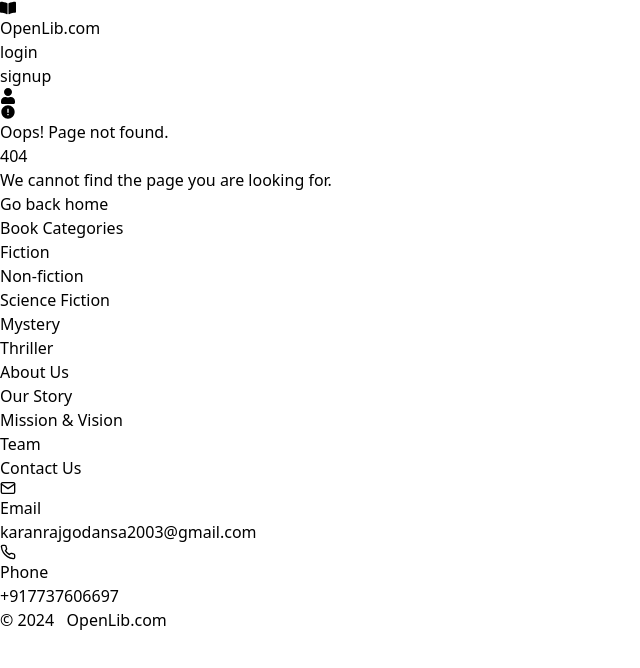
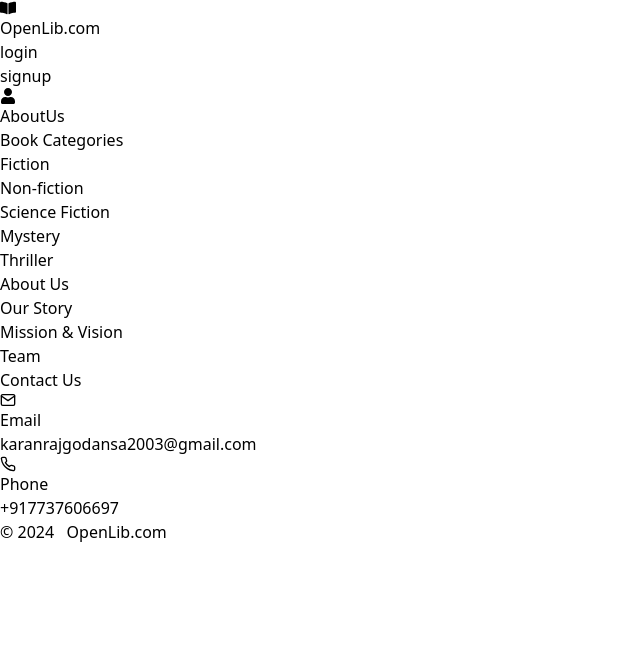
Before and after one commit to ANANDSYADAV/Library-Management-System, a React (Vite) app in the folder Client/: page /aboutus in a window 1280 px wide. Shown: the top 668 px of the page, without its empty margins (0-640 px from the left). Built offline with nearby package versions, Linux system fonts and the light colour scheme.

Commit message:
Added Routes

```diff
--- a/Client/src/App.jsx
+++ b/Client/src/App.jsx
@@ -4,9 +4,12 @@
 import UserDetail from "./pages/UserDetail"
 import Header from "./components/Header"
 import Home from "./pages/Home"
+import Error from "./pages/Error"
+import Login from "./pages/Login"
+import Signup from "./pages/Signup"
+import AboutUs from "./pages/AboutUs"
 
 import { BrowserRouter, Routes, Route } from 'react-router-dom'
-import Error from "./pages/Error"
 
 function App() {
 
@@ -14,14 +17,16 @@
     <>
       <BrowserRouter>
         <Header />
-        {/* <Routes>
-          <Route path="/" element={<Home />} errorElement={}>
-            <Route path="blogs" element={<Blogs />} />
-            <Route path="contact" element={<Contact />} />
-            <Route path="*" element={<NoPage />} />
-          </Route>
-        </Routes> */}
-        <Error />
+        <Routes>
+          <Route path="/" element={<Home />} />
+            <Route path="/login" element={<Login />} />
+            <Route path="/signup" element={<Signup />} />
+            <Route path="/book/:bookid" element={<BookDetail />} />
+            <Route path="/user/:userid" element={<UserDetail />} />
+            <Route path="/author/:authorid" element={<AuthorDetail />} />
+            <Route path="/aboutus" element={<AboutUs />} />
+            <Route path="/*" element={<Error />} />
+        </Routes>
         <Footer />
       </BrowserRouter>
     </>
--- a/Client/src/components/Header.jsx
+++ b/Client/src/components/Header.jsx
@@ -1,19 +1,28 @@
 import { FaBookOpen } from "react-icons/fa";
 import { FaUser } from "react-icons/fa";
+import { Link } from "react-router-dom";
 
 function Header() {
     return (
         <nav className='h-[80px] w-full py-3 px-10 flex bg-amber-300 items-center'>
+            <Link to='/'>
                 <div className='flex gap-1 items-center hover:cursor-pointer'>
                     <div className='text-gray-700 text-4xl'><FaBookOpen /></div>
                     <div className='text-3xl font-semibold font-mono'>OpenLib.com</div>
                 </div>
+            </Link>
             <div className="flex gap-10 items-center absolute right-10 font-semibold font-serif text-2xl">
+                <Link to='/login'>
                     <div className="font-semibold font-serif hover:text-teal-400 cursor-pointer">login</div>
+                </Link>
+                <Link to='/signup'>
                     <div className=" flex bg-neutral-700 h-10 w-[100px] text-white justify-center items-center rounded-lg hover:text-teal-400 cursor-pointer">signup</div>
+                </Link>
+                <Link to='/user/1'>
                     <div className="bg-red-500 h-10 w-10 flex justify-center items-center rounded-full cursor-pointer">
                         <FaUser />
                     </div>
+                </Link>
             </div>
         </nav>
     )
--- /dev/null
+++ b/Client/src/pages/AboutUs.jsx
@@ -0,0 +1,9 @@
+import React from 'react'
+
+function AboutUs() {
+  return (
+    <div>AboutUs</div>
+  )
+}
+
+export default AboutUs
--- a/Client/src/pages/Error.jsx
+++ b/Client/src/pages/Error.jsx
@@ -1,4 +1,5 @@
 import { MdError } from "react-icons/md";
+import { Link } from "react-router-dom";
 
 function Error() {
     return (
@@ -7,7 +8,7 @@
             <div className="text-2xl">Oops! Page not found.</div>
             <div className="text-2xl">404</div>
             <p className="text-xl">We cannot find the page you are looking for.</p>
-            <a href="#" className="bg-gray-700 text-white py-2 px-3 hover:bg-slate-500 rounded-lg">Go back home</a>
+            <Link to="/" className="bg-gray-700 text-white py-2 px-3 hover:bg-slate-500 rounded-lg">Go back home</Link>
         </div>
     )
 }
--- /dev/null
+++ b/Client/src/pages/Signup.jsx
@@ -0,0 +1,9 @@
+import React from 'react'
+
+function Signup() {
+  return (
+    <div>Signup</div>
+  )
+}
+
+export default Signup
```
Lines whose indentation alone changed are shown as unchanged.
